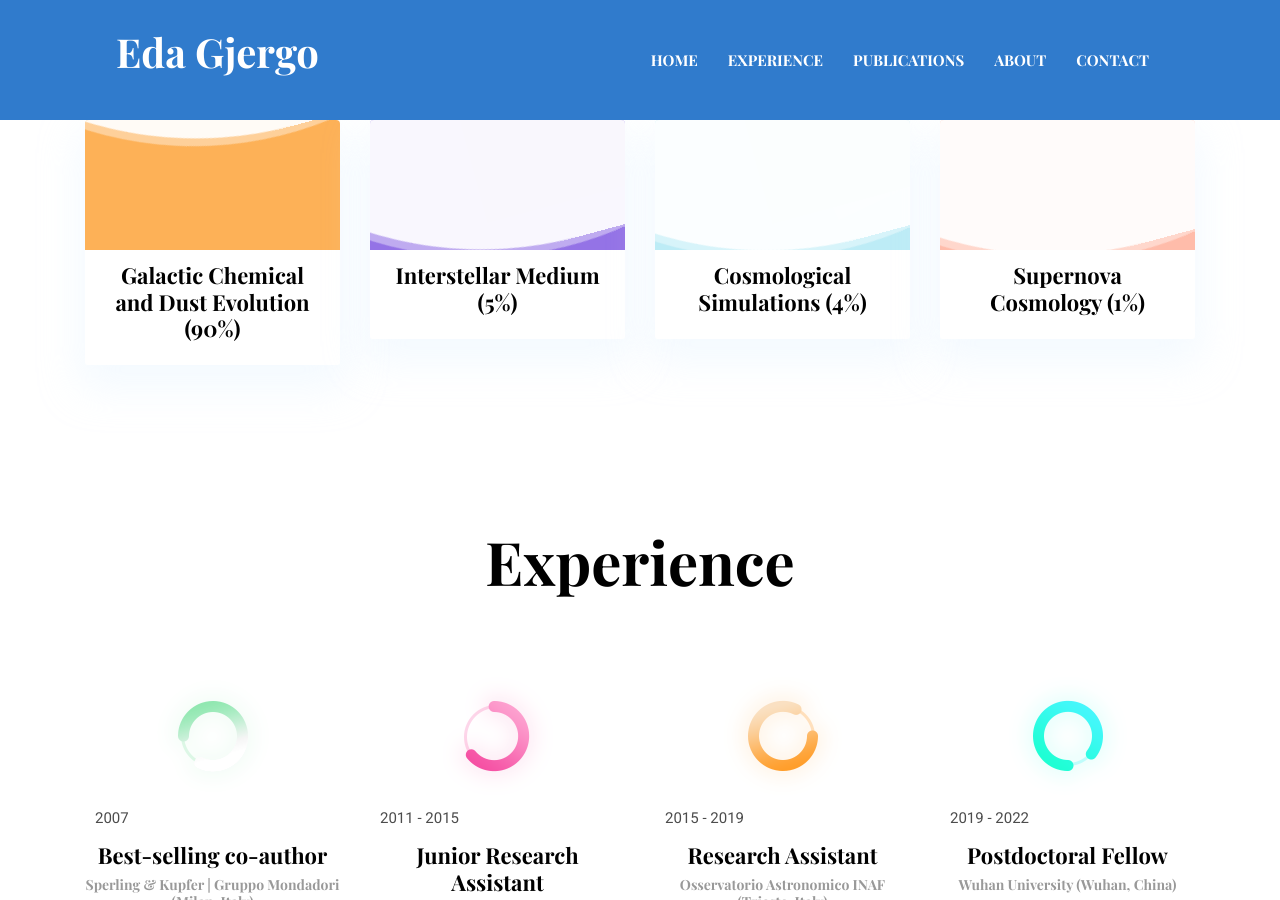
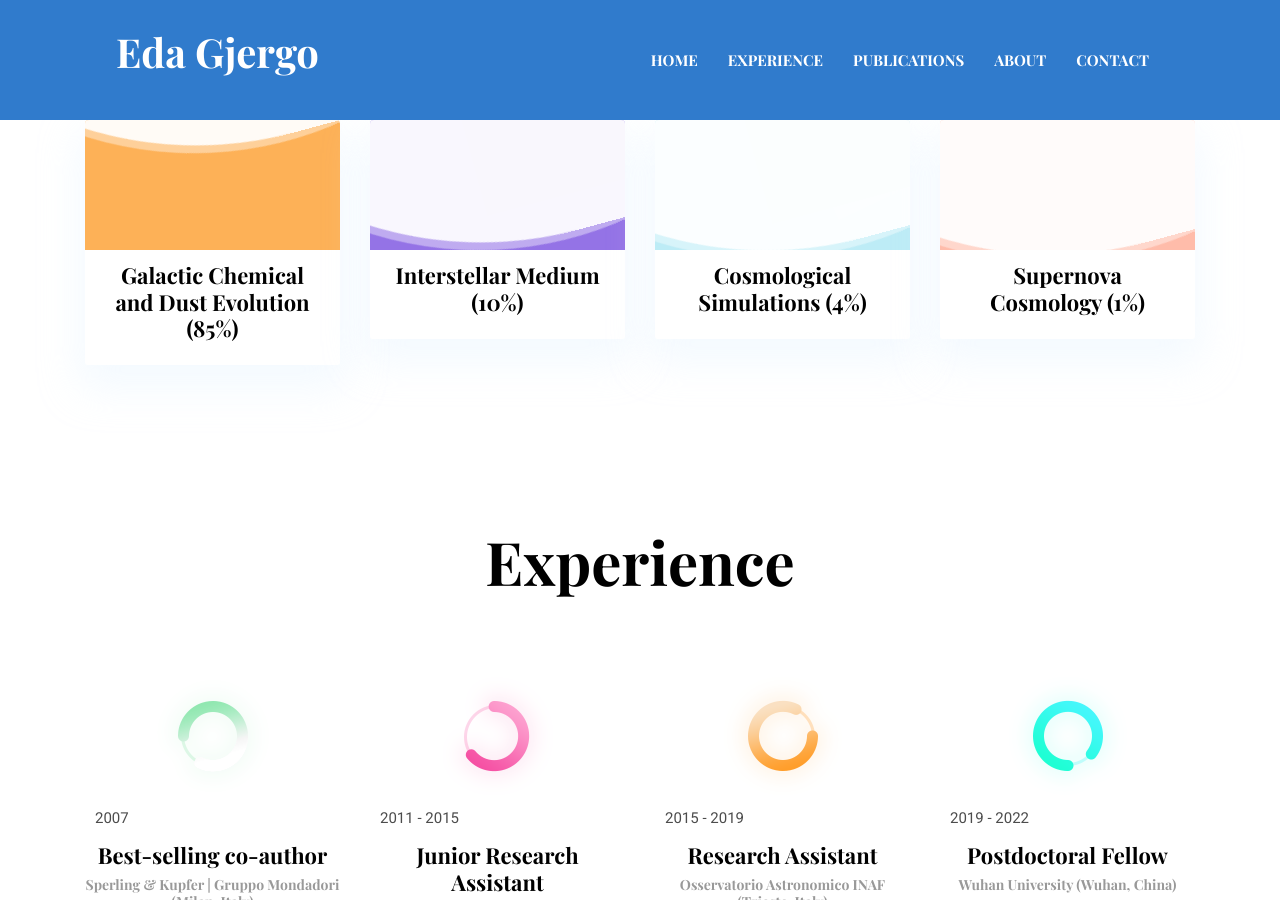
Before and after one commit to egjergo/egjergo.github.io, a Jekyll site: the page built from index.html, in a window 1280 px wide and 900 px high, scrolled down 1490 px. Built offline with Jekyll 4.4.1, drawn with Linux system fonts in a browser that asks for light colours.

Commit message:
Update settings.yml

```diff
--- a/_data/settings.yml
+++ b/_data/settings.yml
@@ -104,8 +104,8 @@ blurb-btn-name: Visit "About"
 
 skills-title: Current Research Intersts
 skills:
-- {name: Galactic Chemical and Dust Evolution, color: '#fdb157', value: '90%'}
-- {name: Interstellar Medium, color: '#9473e6', value: '5%'}
+- {name: Galactic Chemical and Dust Evolution, color: '#fdb157', value: '85%'}
+- {name: Interstellar Medium, color: '#9473e6', value: '10%'}
 - {name: Cosmological Simulations, color: '#bdecf6', value: '4%'}
 - {name: Supernova Cosmology, color: '#ffbcaa', value: '1%'}
 
```
